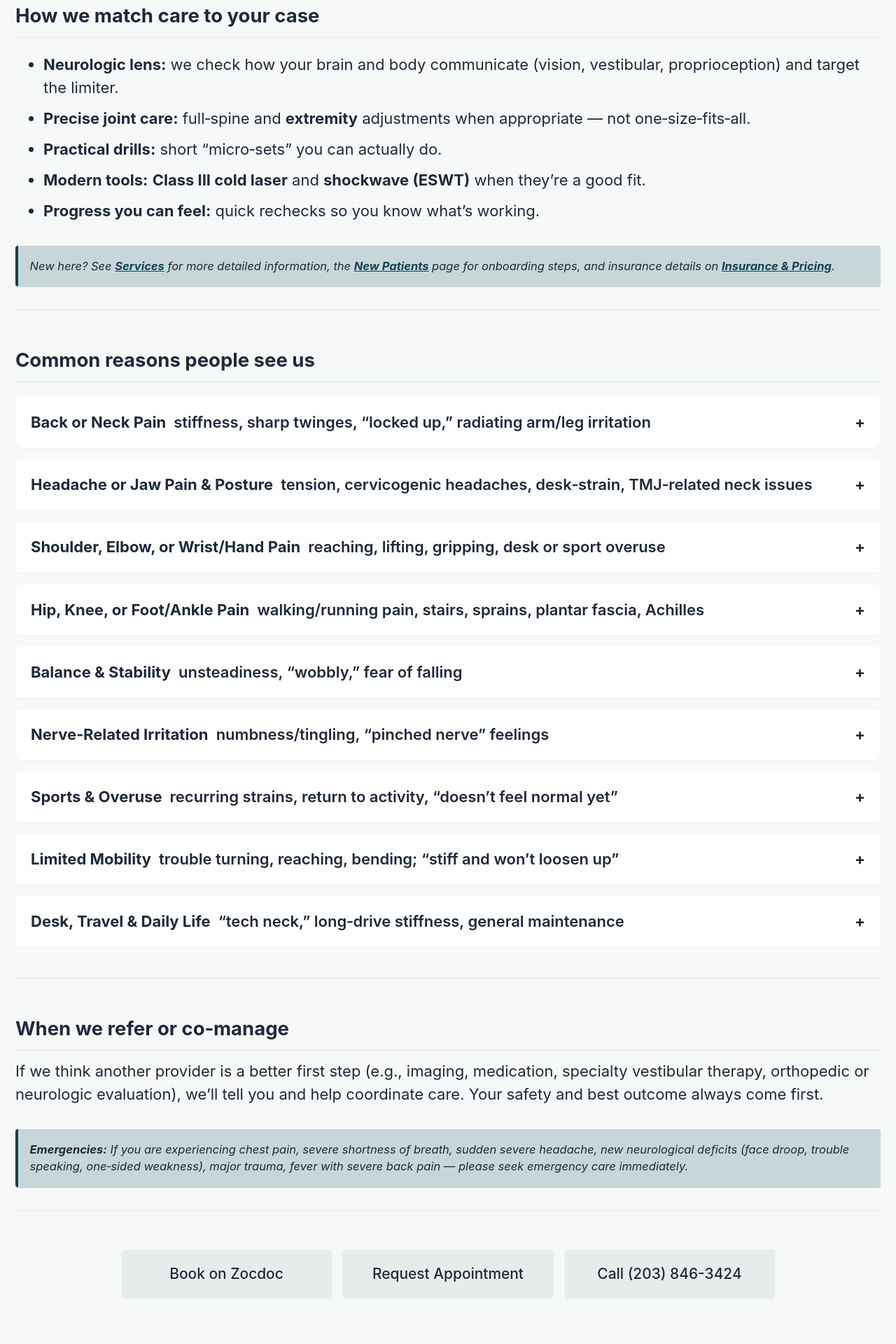
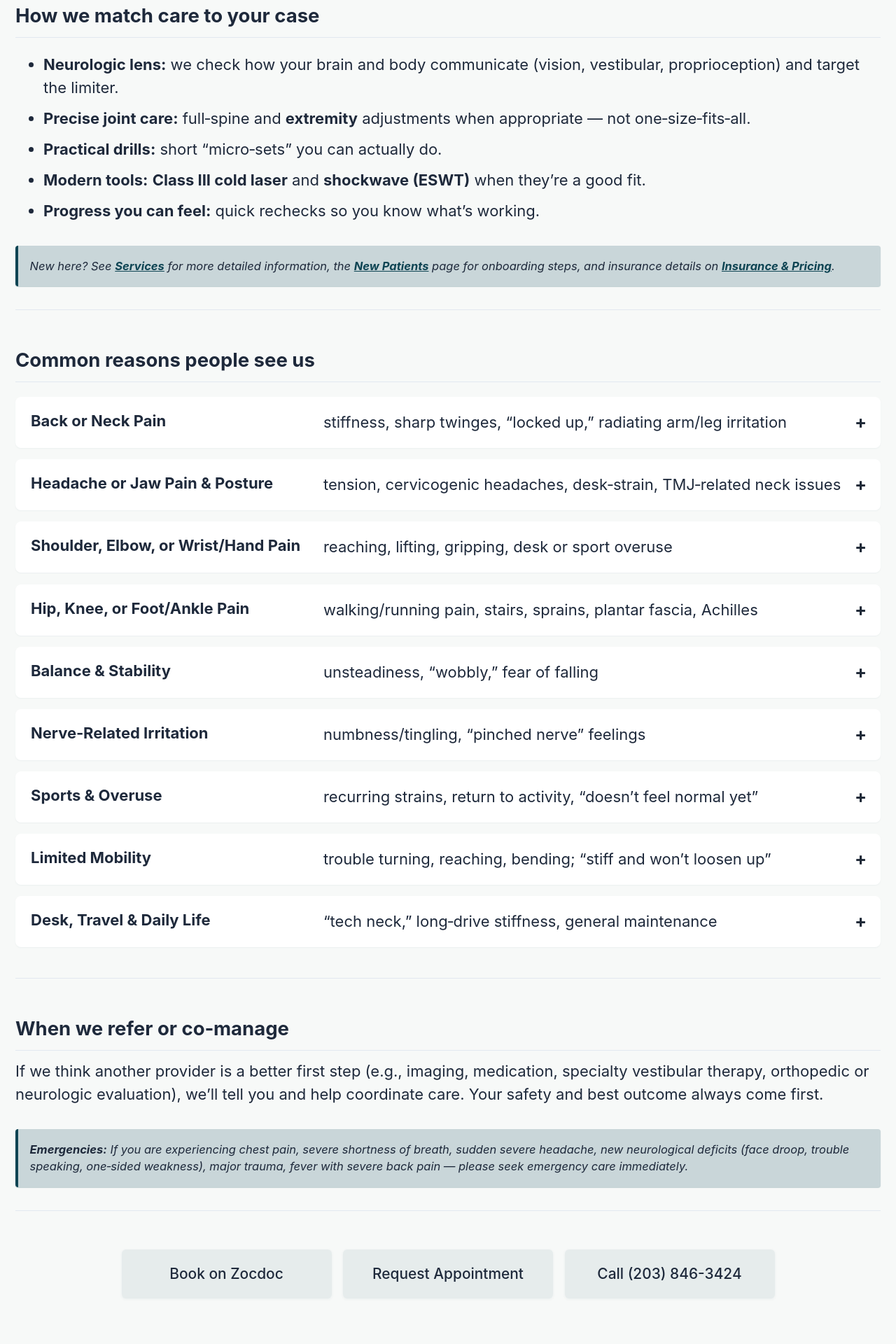
Before and after one commit to millerms/CranburyChiropractic, a Jekyll site: the page built from _pages/treat.md, in a window 1280 px wide. Shown: the part 631-2551 px from the top of the page at 70% size. Built offline with Jekyll 4.4.1, drawn with Linux system fonts in a browser that asks for light colours; cached includes are drawn as plain includes.

Commit message:
Updated the what we treat terms

```diff
--- a/_pages/treat.md
+++ b/_pages/treat.md
@@ -31,9 +31,9 @@ A quick guide to the most common issues we see — and how we match care to your
 
 ## Common reasons people see us
 
-<div class="faq">
+<section id="treat-conditions" class="faq">
   <details class="reveal reveal--up">
-    <summary><strong>Back or Neck Pain</strong> &nbsp; stiffness, sharp twinges, “locked up,” radiating arm/leg irritation</summary>
+    <summary><span class="term">Back or Neck Pain</span><span class="desc">stiffness, sharp twinges, “locked up,” radiating arm/leg irritation</span></summary>
     <div class="faq__content">
       Examples: mechanical low back pain, neck pain/tension, mid‑back/rib irritation, sciatica‑like leg pain, post‑whiplash soreness (after medical clearance).
       <br><br>
@@ -47,7 +47,7 @@ A quick guide to the most common issues we see — and how we match care to your
   </details>
 
   <details class="reveal reveal--up">
-    <summary><strong>Headache or Jaw Pain & Posture</strong> &nbsp; tension, cervicogenic headaches, desk‑strain, TMJ‑related neck issues</summary>
+    <summary><span class="term">Headache or Jaw Pain &amp; Posture</span><span class="desc">tension, cervicogenic headaches, desk‑strain, TMJ‑related neck issues</span></summary>
     <div class="faq__content">
       Examples: tension‑type headaches, neck‑related headaches, jaw discomfort tied to neck position, upper‑back/shoulder tightness from screen time.
       <br><br>
@@ -61,7 +61,7 @@ A quick guide to the most common issues we see — and how we match care to your
   </details>
 
   <details class="reveal reveal--up">
-    <summary><strong>Shoulder, Elbow, or Wrist/Hand Pain</strong> &nbsp; reaching, lifting, gripping, desk or sport overuse</summary>
+    <summary><span class="term">Shoulder, Elbow, or Wrist/Hand Pain</span><span class="desc">reaching, lifting, gripping, desk or sport overuse</span></summary>
     <div class="faq__content">
       Examples: rotator‑cuff irritation/impingement, biceps/pectoralis tightness, tennis or golfer’s elbow, forearm tendon overload, desk‑related wrist/thumb pain.
       <br><br>
@@ -75,7 +75,7 @@ A quick guide to the most common issues we see — and how we match care to your
   </details>
 
   <details class="reveal reveal--up">
-    <summary><strong>Hip, Knee, or Foot/Ankle Pain</strong> &nbsp; walking/running pain, stairs, sprains, plantar fascia, Achilles</summary>
+    <summary><span class="term">Hip, Knee, or Foot/Ankle Pain</span><span class="desc">walking/running pain, stairs, sprains, plantar fascia, Achilles</span></summary>
     <div class="faq__content">
       Examples: hip stiffness, IT‑band/patellofemoral pain, knee osteoarthritis management, ankle sprain recovery, limited big‑toe motion, plantar fasciitis, Achilles tendinopathy.
       <br><br>
@@ -89,7 +89,7 @@ A quick guide to the most common issues we see — and how we match care to your
   </details>
 
   <details class="reveal reveal--up">
-    <summary><strong>Balance & Stability</strong> &nbsp; unsteadiness, “wobbly,” fear of falling</summary>
+    <summary><span class="term">Balance &amp; Stability</span><span class="desc">unsteadiness, “wobbly,” fear of falling</span></summary>
     <div class="faq__content">
       Examples: trouble on uneven ground or stairs, history of falls, post‑injury “doesn’t feel steady yet.”
       <br><br>
@@ -102,7 +102,7 @@ A quick guide to the most common issues we see — and how we match care to your
   </details>
 
   <details class="reveal reveal--up">
-    <summary><strong>Nerve‑Related Irritation</strong> &nbsp; numbness/tingling, “pinched nerve” feelings</summary>
+    <summary><span class="term">Nerve‑Related Irritation</span><span class="desc">numbness/tingling, “pinched nerve” feelings</span></summary>
     <div class="faq__content">
       Examples: radiating arm pain from the neck, piriformis‑style sciatic irritation, hand numbness from overuse or position.
       <br><br>
@@ -117,7 +117,7 @@ A quick guide to the most common issues we see — and how we match care to your
   </details>
 
   <details class="reveal reveal--up">
-    <summary><strong>Sports & Overuse</strong> &nbsp; recurring strains, return to activity, “doesn’t feel normal yet”</summary>
+    <summary><span class="term">Sports &amp; Overuse</span><span class="desc">recurring strains, return to activity, “doesn’t feel normal yet”</span></summary>
     <div class="faq__content">
       Examples: hamstring/calf strains, shoulder tendons, runners with hip/knee/ankle chain issues, cyclists with neck/low‑back tightness.
       <br><br>
@@ -131,7 +131,7 @@ A quick guide to the most common issues we see — and how we match care to your
   </details>
 
   <details class="reveal reveal--up">
-    <summary><strong>Limited Mobility</strong> &nbsp; trouble turning, reaching, bending; “stiff and won’t loosen up”</summary>
+    <summary><span class="term">Limited Mobility</span><span class="desc">trouble turning, reaching, bending; “stiff and won’t loosen up”</span></summary>
     <div class="faq__content">
       Examples: shoulder that won’t reach overhead, back/hip that’s stiff getting out of a chair, ankle that never “came back” after a sprain, post‑injury stiffness once medically cleared.
       <br><br>
@@ -146,7 +146,7 @@ A quick guide to the most common issues we see — and how we match care to your
   </details>
 
   <details class="reveal reveal--up">
-    <summary><strong>Desk, Travel & Daily Life</strong> &nbsp; “tech neck,” long‑drive stiffness, general maintenance</summary>
+    <summary><span class="term">Desk, Travel &amp; Daily Life</span><span class="desc">“tech neck,” long‑drive stiffness, general maintenance</span></summary>
     <div class="faq__content">
       Examples: neck/upper‑back tightness from screens, hip flexor stiffness from sitting, low‑back fatigue with chores or yard work.
       <br><br>
@@ -157,7 +157,7 @@ A quick guide to the most common issues we see — and how we match care to your
       </ul>
     </div>
   </details>
-</div>
+</section>
 
 ---
 
--- a/assets/css/custom.css
+++ b/assets/css/custom.css
@@ -1004,3 +1004,48 @@ footer nav a:hover, footer nav a:focus { text-decoration: underline; }
 }
 .page__content #insurance-cards .card strong { font-size: 1rem; }
 .page__content #insurance-cards .card img { max-width: 140px; }
+
+/* === Treat page: two-column summaries for conditions list === */
+#treat-conditions details > summary {
+  display: grid;
+  grid-template-columns: minmax(140px, 38%) 1fr;
+  column-gap: 1rem;
+  align-items: start;
+}
+#treat-conditions details > summary .term {
+  font-weight: 700;
+  line-height: 1.3;
+}
+#treat-conditions details > summary .desc {
+  font-weight: 400;
+}
+@media (min-width: 900px) {
+  #treat-conditions details > summary { grid-template-columns: minmax(180px, 34%) 1fr; }
+}
+
+/* Keep the +/– toggle vertically centered at the far right */
+#treat-conditions details > summary {
+  position: relative;          /* anchor for the pseudo element */
+  padding-right: 2.25rem;      /* room for the +/– glyph */
+  min-height: 44px;            /* comfortable tap target */
+}
+#treat-conditions details > summary::after {
+  content: "+";
+  position: absolute;
+  right: 0.9rem;
+  top: 50%;
+  transform: translateY(-50%);
+  font-weight: 700;
+  font-size: 1.15rem;
+  line-height: 1;
+  color: #1f2937;
+  pointer-events: none;        /* avoid catching clicks */
+}
+#treat-conditions details[open] > summary::after { content: "–"; }
+
+/* Ensure the control stays aligned on narrow screens too */
+@media (max-width: 520px) {
+  #treat-conditions details > summary {
+    padding-right: 2.25rem;
+  }
+}
```
